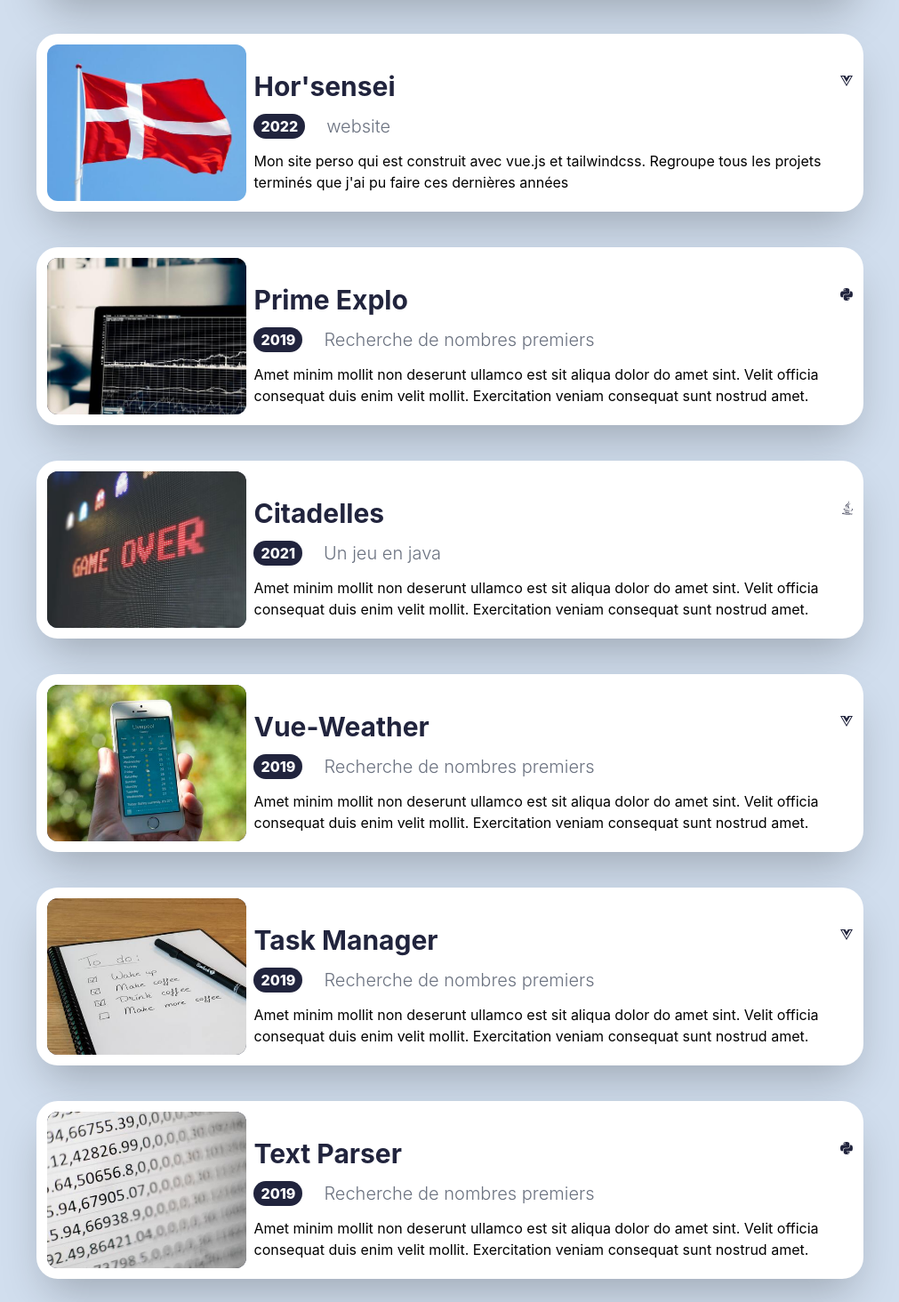
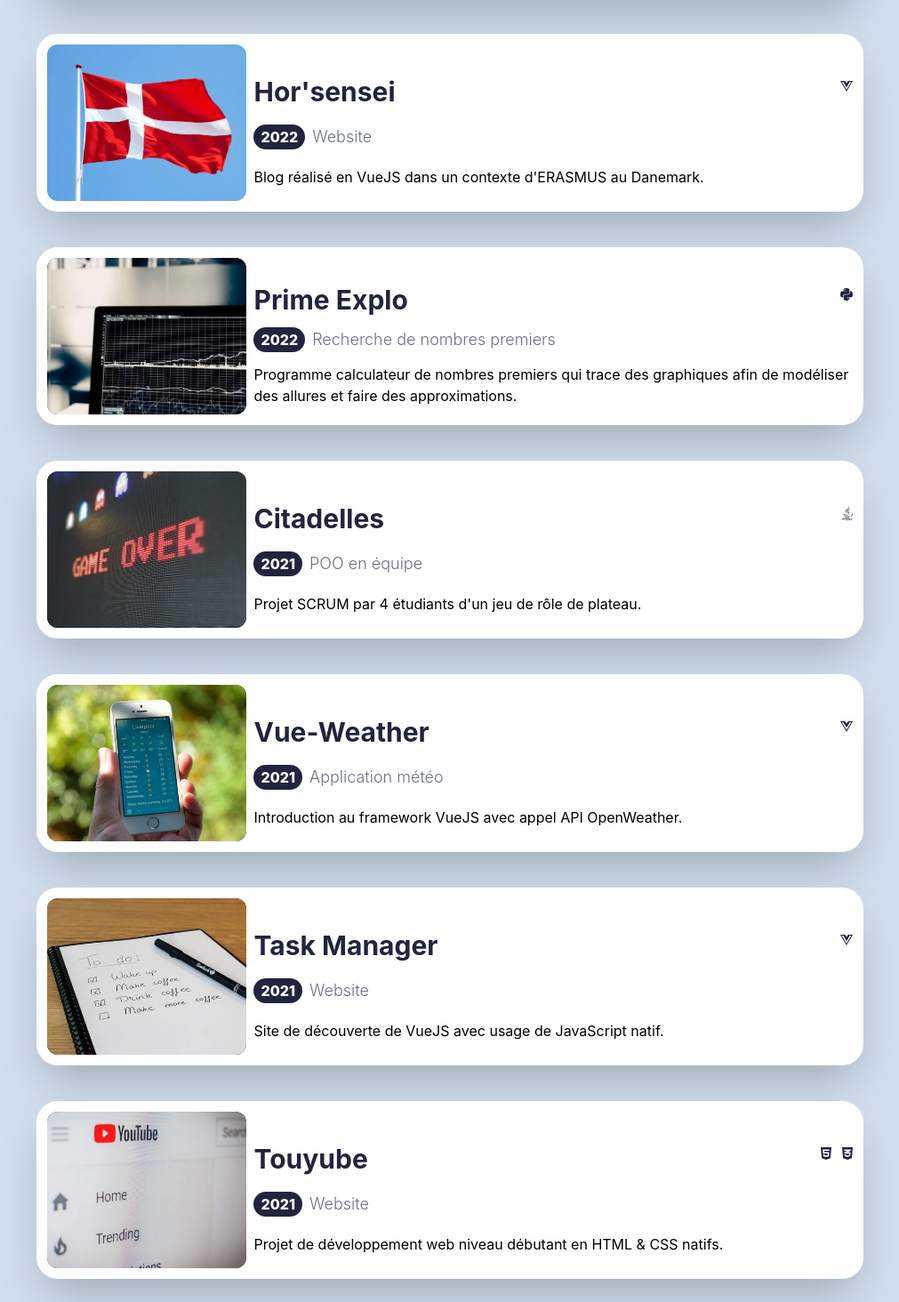
Before and after one commit to Constantin-Hentgen/Portfolio, a Vue app: page / in a window 1280 px wide. Shown: the part 766-2230 px from the top of the page at 89% size, without its empty margins (134-1145 px from the left). Built offline with nearby package versions, Linux system fonts and the light colour scheme; a small style sheet from the web is missing.

Commit message:
cards content updated

```diff
--- a/src/components/Card.vue
+++ b/src/components/Card.vue
@@ -30,7 +30,7 @@
 
 			<div class="flex">
 				<h3 class="bg-myBlue-900 h-full my-auto text-white font-extrabold grid place-items-center rounded-full px-2"> {{ year }} </h3>
-				<h2 class="text-xl ml-6 text-gray-500 font-light"> {{ subtitle }} </h2>
+				<h2 class="text-sm md:text-lg ml-2 text-gray-500 font-light"> {{ subtitle }} </h2>
 			</div>
 			<p> {{ content }} </p>
 		</div>
--- a/src/components/Header.vue
+++ b/src/components/Header.vue
@@ -19,7 +19,7 @@
 Vous trouverez tous mes projets ci-dessous <fa icon="arrow-down-wide-short" size="l" /></p>
 
 			<div class="w-full grid place-items-center">
-				<a class="bg-myBlue-900 text-white text-xl p-2 rounded-md font-bold" href= "./static/cv.pdf" target="_blank">Download Resume</a>
+				<a class="bg-myBlue-900 text-white text-xl p-2 rounded-md font-bold" href= "./static/cv.pdf" target="_blank">Consulter mon CV<fa class="ml-2" icon="file-pdf" size="l" /></a>
 			</div>
 		</div>
 
--- a/src/main.js
+++ b/src/main.js
@@ -5,10 +5,10 @@ import './index.css'
 
 import { FontAwesomeIcon } from '@fortawesome/vue-fontawesome'
 import { library } from '@fortawesome/fontawesome-svg-core'
-import { faHeart, faArrowDownWideShort ,faGraduationCap ,faShield } from '@fortawesome/free-solid-svg-icons'
-import { faVuejs, faGithub, faGithubAlt, faPython, faJava, faPhp, faSass, faJsSquare, faHtml5, faCss3Alt, faWindows, faLinux, faDiscord, faLinkedin } from '@fortawesome/free-brands-svg-icons'
+import { faHeart, faFilePdf, faArrowDownWideShort ,faGraduationCap ,faShield } from '@fortawesome/free-solid-svg-icons'
+import { faVuejs,faGithub, faGithubAlt, faPython, faJava, faPhp, faSass, faJsSquare, faHtml5, faCss3Alt, faWindows, faLinux, faDiscord, faLinkedin } from '@fortawesome/free-brands-svg-icons'
 
-library.add(faHeart, faArrowDownWideShort, faVuejs, faGraduationCap, faShield, faGithub, faGithubAlt, faPhp, faSass, faPython, faJava, faJsSquare, faHtml5, faCss3Alt, faWindows, faLinux, faDiscord, faLinkedin)
+library.add(faHeart, faFilePdf, faArrowDownWideShort, faVuejs, faGraduationCap, faShield, faGithub, faGithubAlt, faPhp, faSass, faPython, faJava, faJsSquare, faHtml5, faCss3Alt, faWindows, faLinux, faDiscord, faLinkedin)
 
 const app = createApp(App)
 
--- a/src/views/Home.vue
+++ b/src/views/Home.vue
@@ -4,7 +4,7 @@
 	</transition>
 
 	<transition name="fade" appear>
-		<main class="grid place-items-center mt-24 space-y-10">
+		<main class="grid place-items-center mt-10 md:mt-24 space-y-10">
 			<Card @click="setBackground" v-for="(project, index) in projects" :key="index"
 				:title="project.title"
 				:year="project.year"
@@ -40,18 +40,18 @@ export default {
 				{
 					id:1,
 					title: "Mon site perso",
-					subtitle: "website",
+					subtitle: "Website",
 					year: "2022",
-					content: "Mon site perso qui est construit avec vue.js et tailwindcss. Regroupe tous les projets terminés que j'ai pu faire ces dernières années",
+					content: "Mon site perso qui est construit avec VueJS et TailwindCSS. Regroupe tous les projets terminés que j'ai pu réaliser ces dernières années",
 					techs:["vuejs"],
 					imageURL:"img/coding.jpeg"
 				},
 				{
 					id:2,
 					title: "Hor'sensei",
-					subtitle: "website",
+					subtitle: "Website",
 					year: "2022",
-					content: "Mon site perso qui est construit avec vue.js et tailwindcss. Regroupe tous les projets terminés que j'ai pu faire ces dernières années",
+					content: "Blog réalisé en VueJS dans un contexte d'ERASMUS au Danemark.",
 					techs:["vuejs"],
 					imageURL:"img/dk.jpeg"
 				},
@@ -59,80 +59,80 @@ export default {
 					id:3,
 					title: "Prime Explo",
 					subtitle: "Recherche de nombres premiers",
-					year: "2019",
-					content: "Amet minim mollit non deserunt ullamco est sit aliqua dolor do amet sint. Velit officia consequat duis enim velit mollit. Exercitation veniam consequat sunt nostrud amet.",
+					year: "2022",
+					content: "Programme calculateur de nombres premiers qui trace des graphiques afin de modéliser des allures et faire des approximations.",
 					techs:["python"],
 					imageURL:"img/graph.jpeg"
 				},
 				{
 					id:4,
 					title: "Citadelles",
-					subtitle: "Un jeu en java",
+					subtitle: "POO en équipe",
 					year: "2021",
-					content: "Amet minim mollit non deserunt ullamco est sit aliqua dolor do amet sint. Velit officia consequat duis enim velit mollit. Exercitation veniam consequat sunt nostrud amet.",
+					content: "Projet SCRUM par 4 étudiants d'un jeu de rôle de plateau.",
 					techs:["java"],
 					imageURL:"img/retro.jpeg"
 				},
 				{
 					id:5,
 					title: "Vue-Weather",
-					subtitle: "Recherche de nombres premiers",
-					year: "2019",
-					content: "Amet minim mollit non deserunt ullamco est sit aliqua dolor do amet sint. Velit officia consequat duis enim velit mollit. Exercitation veniam consequat sunt nostrud amet.",
+					subtitle: "Application météo",
+					year: "2021",
+					content: "Introduction au framework VueJS avec appel API OpenWeather.",
 					techs:["vuejs"],
 					imageURL:"img/app.jpeg"
 				},
 				{
 					id:6,
 					title: "Task Manager",
-					subtitle: "Recherche de nombres premiers",
-					year: "2019",
-					content: "Amet minim mollit non deserunt ullamco est sit aliqua dolor do amet sint. Velit officia consequat duis enim velit mollit. Exercitation veniam consequat sunt nostrud amet.",
+					subtitle: "Website",
+					year: "2021",
+					content: "Site de découverte de VueJS avec usage de JavaScript natif.",
 					techs:["js-square","vuejs"],
 					imageURL:"img/todo.jpeg"
 				},
 				{
 					id:7,
+					title: "Touyube",
+					subtitle: "Website",
+					year: "2021",
+					content: "Projet de développement web niveau débutant en HTML & CSS natifs.",
+					techs:["html5","css3-alt"],
+					imageURL:"img/youtube.jpeg"
+				},
+				{
+					id:8,
 					title: "Text Parser",
-					subtitle: "Recherche de nombres premiers",
-					year: "2019",
-					content: "Amet minim mollit non deserunt ullamco est sit aliqua dolor do amet sint. Velit officia consequat duis enim velit mollit. Exercitation veniam consequat sunt nostrud amet.",
+					subtitle: "Parsing de textes.",
+					year: "2021",
+					content: "Programme générateur de statistiques sur un texte donné permettant des études comparatives.",
 					techs:["python"],
 					imageURL:"img/stats.jpeg"
 				},
 				{
-					id:8,
+					id:9,
 					title: "Php Experiment",
-					subtitle: "Recherche de nombres premiers",
-					year: "2020",
-					content: "Amet minim mollit non deserunt ullamco est sit aliqua dolor do amet sint. Velit officia consequat duis enim velit mollit. Exercitation veniam consequat sunt nostrud amet.",
+					subtitle: "Website",
+					year: "2021",
+					content: "Site d'entrainement au calcul mental, introduction au language PHP et SCSS.",
 					techs:["sass","php"],
 					imageURL:"img/calculator.jpeg"
 				},
 				{
-					id:9,
-					title: "Touyube",
-					subtitle: "Recherche de nombres premiers",
-					year: "2019",
-					content: "Amet minim mollit non deserunt ullamco est sit aliqua dolor do amet sint. Velit officia consequat duis enim velit mollit. Exercitation veniam consequat sunt nostrud amet.",
-					techs:["html5","css3-alt"],
-					imageURL:"img/youtube.jpeg"
-				},
-				{
 					id:10,
 					title: "Clavier bépo",
-					subtitle: "Une configuration clavier optimisée",
+					subtitle: "Clavier optimisée",
 					year: "2020",
-					content: "Amet minim mollit non deserunt ullamco est sit aliqua dolor do amet sint. Velit officia consequat duis enim velit mollit. Exercitation veniam consequat sunt nostrud amet.",
+					content: "Personnalisation de configuration clavier optimisée sous Linux & Windows.",
 					techs:["windows","linux"],
 					imageURL:"img/keyboard.jpeg"
 				},
 				{
 					id:11,
 					title: "Le Pouvoir du vote",
-					subtitle: "Recherche de nombres premiers",
-					year: "2019",
-					content: "Amet minim mollit non deserunt ullamco est sit aliqua dolor do amet sint. Velit officia consequat duis enim velit mollit. Exercitation veniam consequat sunt nostrud amet.",
+					subtitle: "Website",
+					year: "2021",
+					content: "Projet scolaire, site web statique de sensibilisation au droit de vote en France.",
 					techs:["html5","css3-alt"],
 					imageURL:"img/france.jpeg"
 				}
--- a/src/views/Project.vue
+++ b/src/views/Project.vue
@@ -9,7 +9,7 @@
 		<main class="w-full xl:w-1/2 m-auto mt-14 md:mt-32 space-y-8">
 			<div>
 				<a id="github" :href="projects[id].github"  class="flex space-x-2 cursor-pointer p-2">
-					<h1 class="text-3xl md:text-5xl text-myBlue-900 font-bold"> {{ projects[id].title }} · </h1>
+					<h1 class="text-2xl md:text-5xl text-myBlue-900 font-bold"> {{ projects[id].title }} · </h1>
 					<fa class="my-auto" :icon='["fab","github-alt"]' size="2xl" color="21243D" />
 				</a>
 
```
